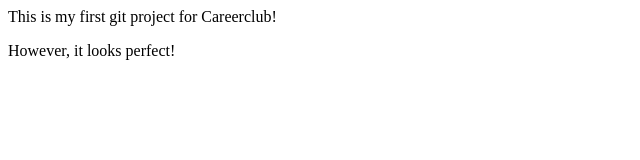
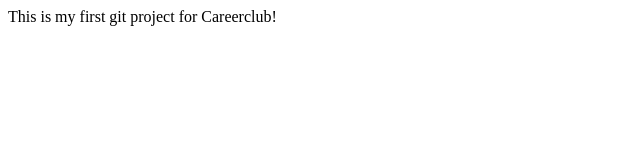
Before and after one commit to prasantraazmoktan/careerclub, a plain HTML site: page index.html in a window 1280 px wide. Shown: the whole page, without its empty margins (0-640 px from the left). Drawn offline with Linux system fonts and the light colour scheme.

Commit message:
Update index.html

```diff
--- a/index.html
+++ b/index.html
@@ -1,7 +1,5 @@
 <html>
     This is my first git project for Careerclub!
-<Body>
-    <p>However, it looks perfect!</p>
 
 
 </html>
```
